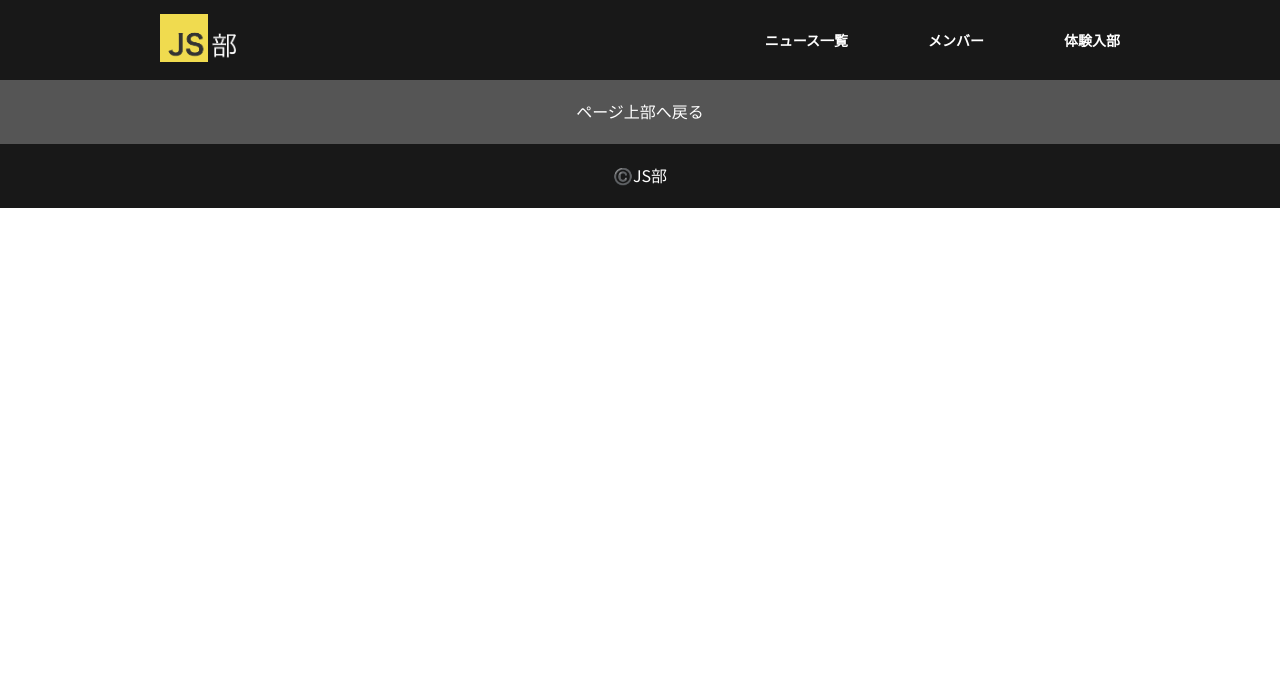
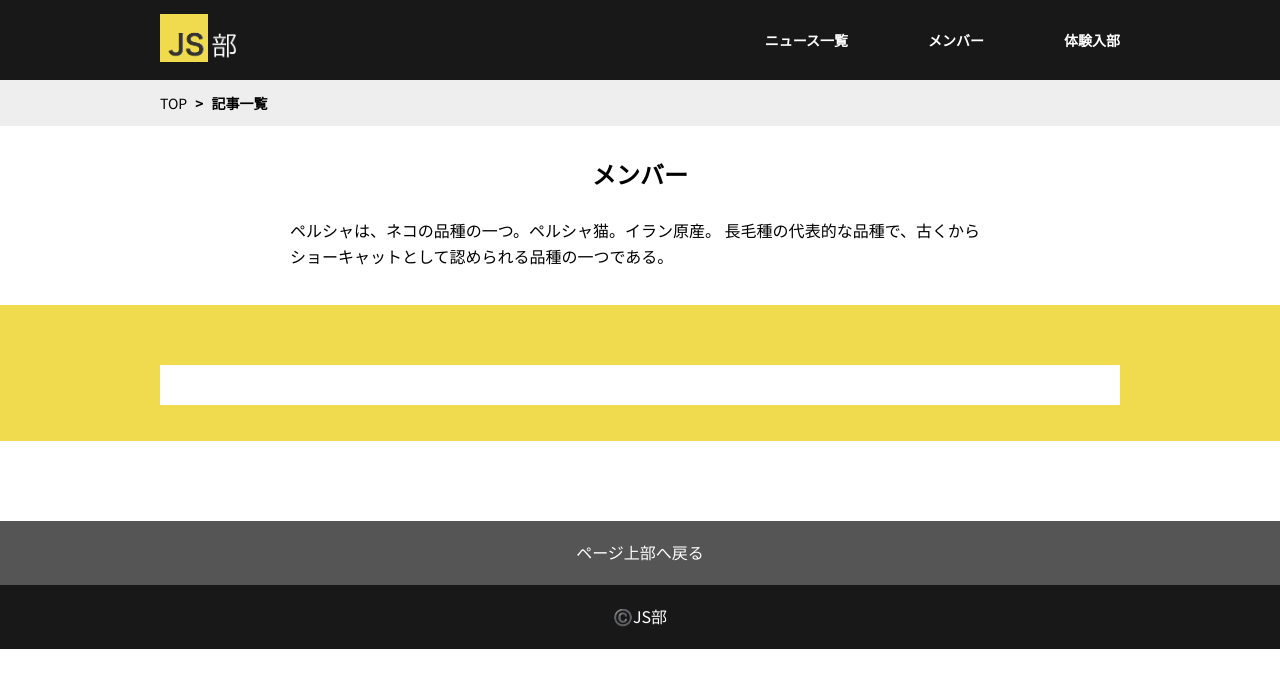
Before and after one commit to kensukegoto/jsbu, a Vue app: page /member in a window 1280 px wide. Shown: the top 688 px of the page. Built offline with nearby package versions, Linux system fonts and the light colour scheme.

Commit message:
追加：部員ページ・タイトルとリード設定（共通コンポーネント作成）

```diff
--- /dev/null
+++ b/src/components/common/About.vue
@@ -0,0 +1,54 @@
+<template>
+  <section class="about">
+    <p class="title">{{ title }}</p>
+    <h1 class="text">{{ descr }}</h1>
+  </section>
+</template>
+
+<script>
+export default {
+  props:{
+    title: {
+      type: String,
+      required: true
+    },
+    descr: {
+      type: String,
+      required: true
+    }
+  }
+}
+</script>
+
+<style lang="scss" scoped>
+.about{
+
+  padding-right: 12px;
+  padding-left: 12px;
+  @include media(m){
+    width: 700px;
+    margin-right: auto;
+    margin-left: auto;
+    padding: 0;
+  }
+  .title{
+    line-height: 1;
+    font-size: 2rem;
+    font-weight: bold;
+    text-align: center;
+    @include media(m){
+      font-size: 2.4rem;
+    }
+  }
+  .text{
+    margin-top: 20px;
+    font-size: 1.4rem;
+    font-weight: normal;
+    line-height: 1.6;
+    @include media(m){
+      font-size: 1.6rem;
+      margin-top: 32px;
+    }
+  }
+}
+</style>
--- a/src/router/index.js
+++ b/src/router/index.js
@@ -14,6 +14,11 @@ const routes = [
     // this generates a separate chunk (about.[hash].js) for this route
     // which is lazy-loaded when the route is visited.
     component: () => import(/* webpackChunkName: "about" */ '../views/News.vue')
+  },
+  {
+    path: '/member',
+    name: 'Member',
+    component: () => import('../views/Member.vue')
   }
 ]
 
--- /dev/null
+++ b/src/views/Member.vue
@@ -0,0 +1,78 @@
+<template>
+  <PankuzuList />
+  <main>
+    <About :title="title" :descr="descr" />
+    <section class="memberList">
+      <div class="card-box__outer">
+        <ul class="card-box">
+          <!-- <li class="item" v-for="(item,key) of state.list" :key="key">
+            <NewsListItem :attr="item" />
+          </li> -->
+        </ul>
+      </div>
+    </section>
+  </main>
+</template>
+
+<script>
+
+import PankuzuList from "@/components/common/PankuzuList";
+import About from "@/components/common/About";
+// import axios from "axios"
+
+// import { computed, reactive } from 'vue';
+
+export default {
+  components:{
+    PankuzuList,
+    About
+    // bList
+  },
+  setup(){
+    return {
+      title: 'メンバー',
+      descr: 'ペルシャは、ネコの品種の一つ。ペルシャ猫。イラン原産。 長毛種の代表的な品種で、古くからショーキャットとして認められる品種の一つである。'
+    }
+  }
+}
+</script>
+<style lang="scss" scoped>
+main {
+  padding: 28px 12px 32px;
+  @include media(m){
+    padding: 36px 0 80px;
+  }
+}
+.memberList {
+  background-color: $yellow;
+  margin-top: 32px;
+  padding: 28px 8px 32px;
+  @include media(m){
+    margin-top: 36px;
+    padding: 36px 0 36px;
+  }
+}
+
+.card-box{
+  &__outer{
+    background-color: $white;
+    padding: 0 12px 32px;
+    margin-top: 20px;
+    @include media(m){
+      width: 960px;
+      margin: 24px auto 0;
+      padding-bottom: 40px;
+    }
+  }
+  .item {
+
+    padding-top: 12px;
+    padding-bottom: 12px;
+    border-bottom: 1px solid $grey;
+    @include media(m){
+      padding-top: 32px;
+      padding-bottom: 20px;
+    }
+  }
+}
+</style>
```
